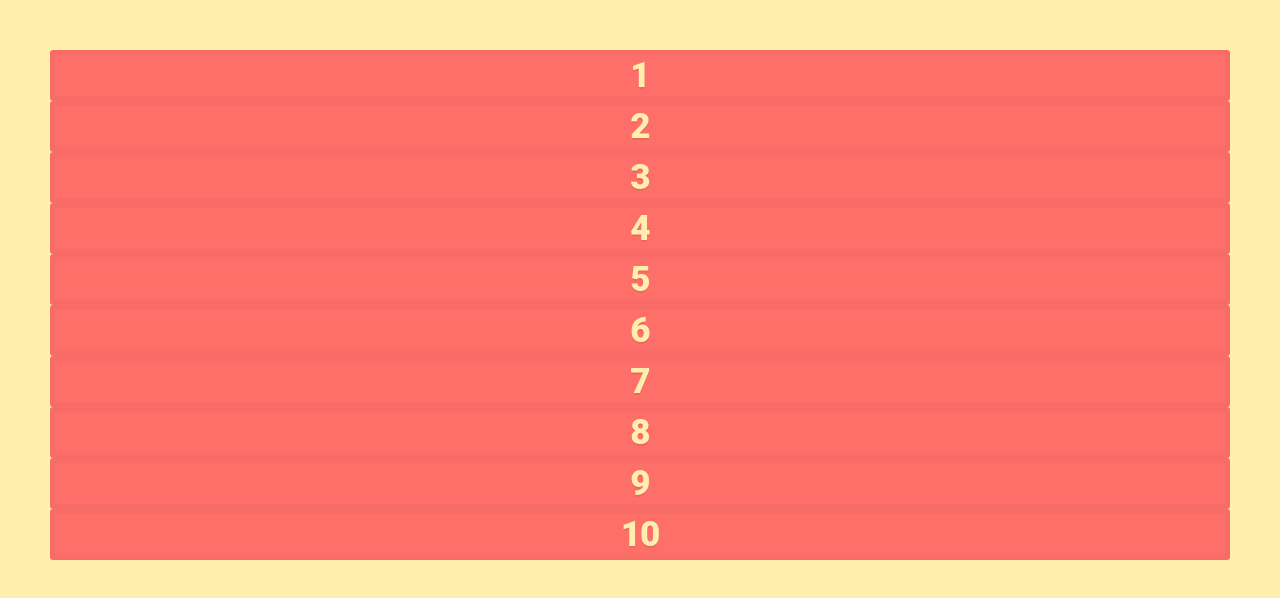
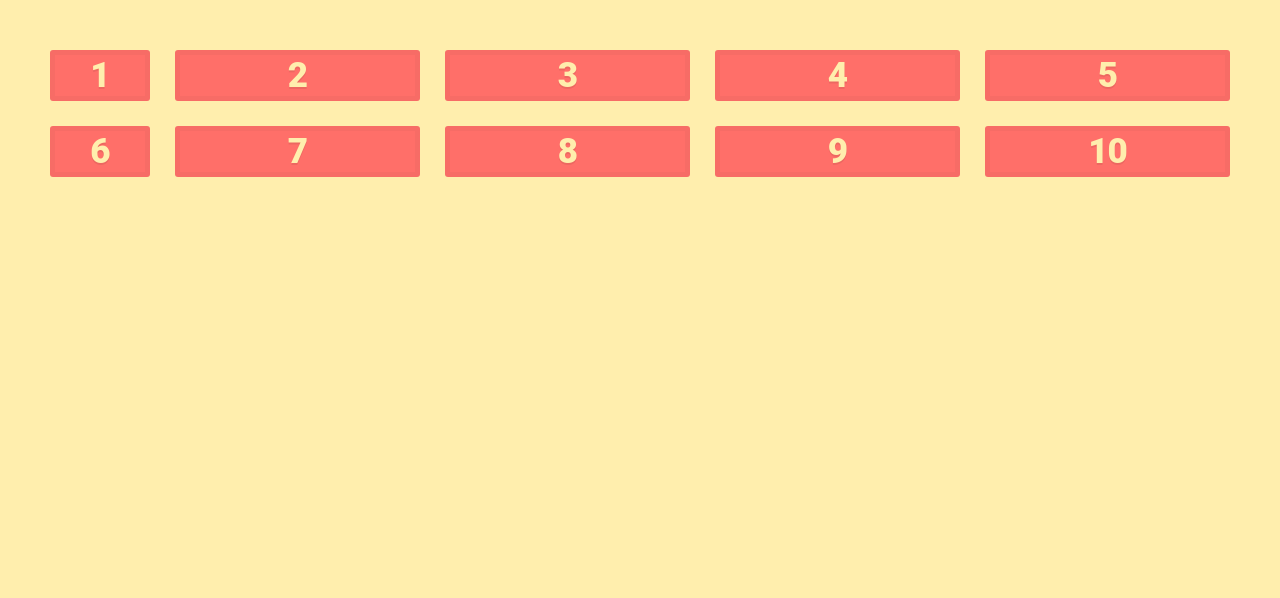
Before and after one commit to jerdeva/cssgrid-course-code, a plain HTML site: page 7-repeat/start-code/index.html in a window 1280 px wide. Drawn offline with Linux system fonts and the light colour scheme.

Commit message:
repeat in СSS grid

```diff
--- a/7-repeat/start-code/styles.css
+++ b/7-repeat/start-code/styles.css
@@ -4,4 +4,6 @@
 
 .container {
   display: grid;
+  gap: 25px;
+  grid-template-columns: 100px repeat(4, 1fr);
 }
```
